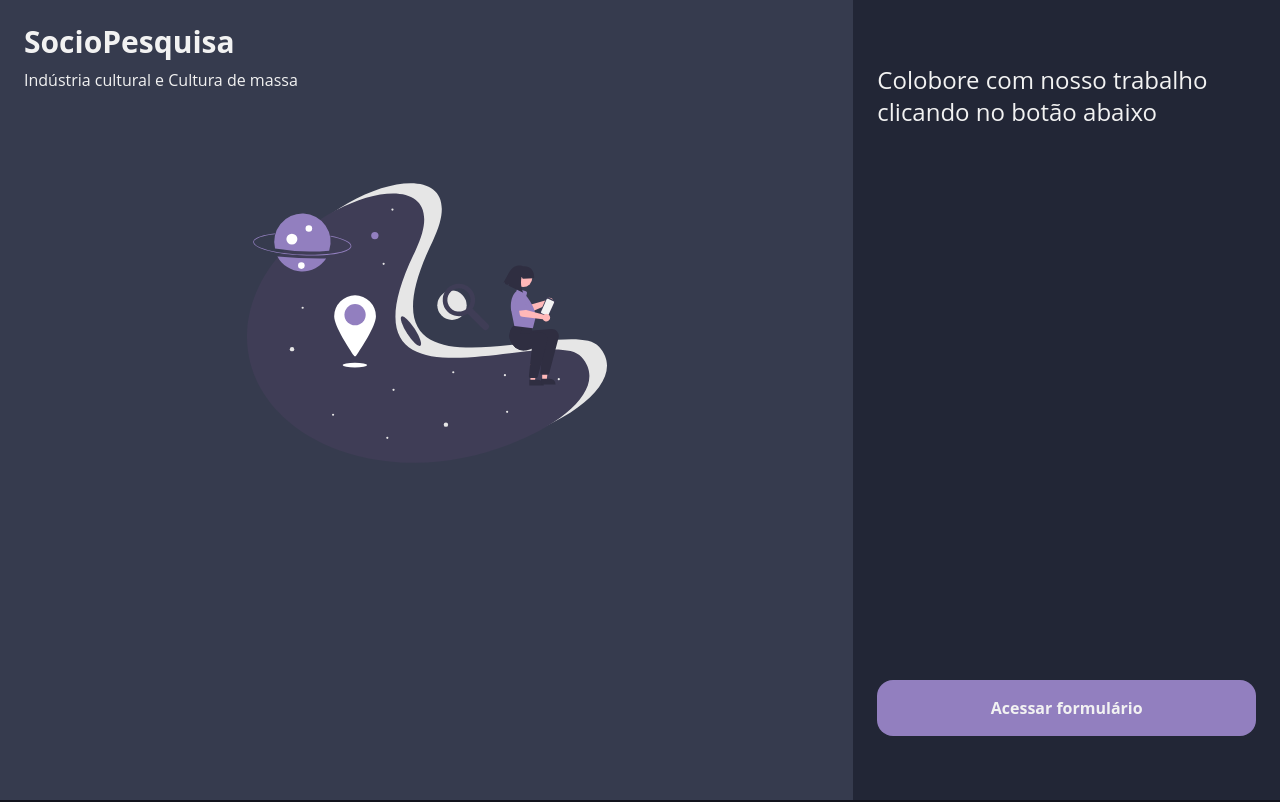
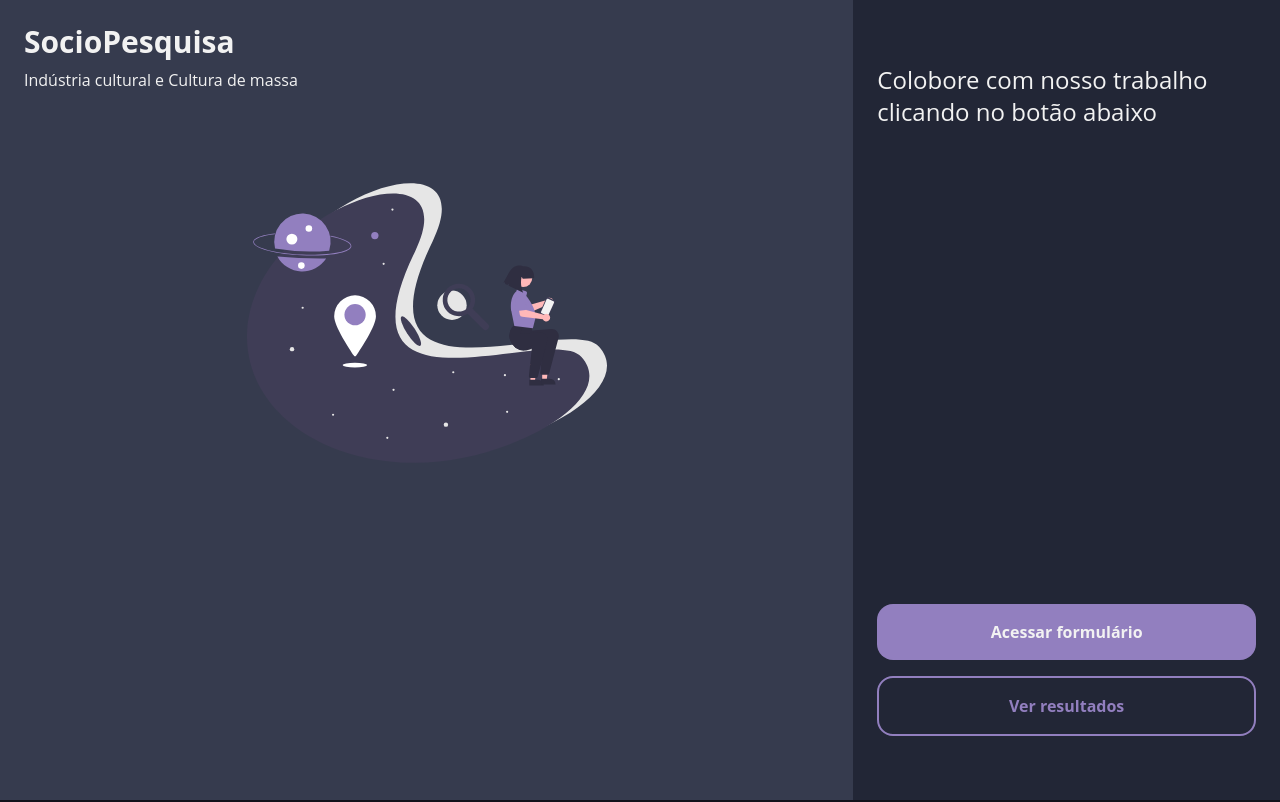
Before and after one commit to tiago-rodrigues1/sociopesquisa, a Next.js app: page / in a window 1280 px wide. Shown: the top 802 px of the page. Built offline with nearby package versions, Linux system fonts and the light colour scheme.

Commit message:
feat: add link para page de resultados

```diff
--- a/pages/index.jsx
+++ b/pages/index.jsx
@@ -1,5 +1,6 @@
 import Head from "next/head";
 import Image from "next/image";
+import Link from "next/link";
 
 import { GitHub } from "react-feather";
 
@@ -32,12 +33,19 @@ export default function Home() {
 						<p className="max-w-full text-lg font-semibold text-colorText-primary leading-relaxed">
 							Colobore com nosso trabalho clicando no botão abaixo
 						</p>
+						<div className="flex flex-col gap-4 h-auto w-full">
 							<a
 								href="https://forms.gle/8TJHxsMQygSM1jN99"
 								className="bg-primary text-center text-colorText-primary py-4 w-full duration-300 hover:bg-primary-dark rounded-2xl font-bold"
 							>
 								Acessar formulário
 							</a>
+							<Link href="/resultados">
+								<a className="bg-transparent border-2 border-primary text-center py-4 w-full duration-300 hover:bg-primary hover:bg-opacity-30 rounded-2xl font-bold text-primary">
+									Ver resultados
+								</a>
+							</Link>
+						</div>
 					</div>
 				</section>
 				<section className="hidden sm:flex flex-col gap-6 flex-1 w-1/3 min-h-full bg-main-mediumDark items-center p-6">
@@ -45,12 +53,19 @@ export default function Home() {
 						<p className="max-w-full text-lg sm:text-2xl text-colorText-primary leading-relaxed">
 							Colobore com nosso trabalho clicando no botão abaixo
 						</p>
+						<div className="flex flex-col gap-4 h-auto w-full">
 							<a
 								href="https://forms.gle/8TJHxsMQygSM1jN99"
-							className="bg-primary text-center py-4 w-full duration-300 hover:bg-primary-dark rounded-2xl font-bold text-colorText-primary"
+								className="bg-primary text-center text-colorText-primary py-4 w-full duration-300 hover:bg-primary-dark rounded-2xl font-bold"
 							>
 								Acessar formulário
 							</a>
+							<Link href="/resultados">
+								<a className="bg-transparent border-2 border-primary text-center py-4 w-full duration-300 hover:bg-primary hover:bg-opacity-30 rounded-2xl font-bold text-primary">
+									Ver resultados
+								</a>
+							</Link>
+						</div>
 					</div>
 				</section>
 			</main>
```
Lines whose indentation alone changed are shown as unchanged.
